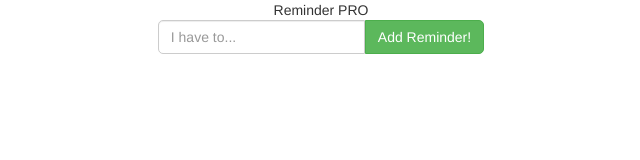
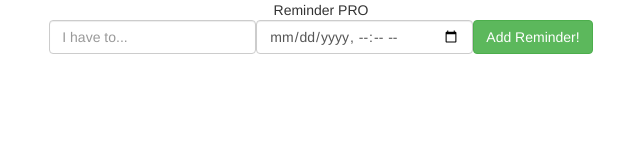
Before and after one commit to zyzmoz/reminder-pro, a React app: page / in a window 1280 px wide. Shown: the whole page, without its empty margins (319-959 px from the left). Built offline with nearby package versions, Linux system fonts and the light colour scheme.

Commit message:
Date added

```diff
--- a/package.json
+++ b/package.json
@@ -3,6 +3,7 @@
   "version": "0.1.0",
   "private": true,
   "dependencies": {
+    "moment": "^2.18.1",
     "react": "^15.6.1",
     "react-dom": "^15.6.1",
     "react-redux": "^5.0.6",
--- a/src/actions/index.js
+++ b/src/actions/index.js
@@ -1,9 +1,10 @@
 import { ADD_REMINDER, DELETE_REMINDER } from '../constants';
 
-export const addReminder = (text) => {
+export const addReminder = (text, dueDate) => {
     const action = {
         type: ADD_REMINDER,
-        text: text
+        text: text,
+        dueDate: dueDate
     }
     console.log('Action', action);
     return action;
--- a/src/components/App.css
+++ b/src/components/App.css
@@ -3,13 +3,13 @@ body {
     margin: 0 auto;
 }
 
-.form-control {
+/* .form-control {
     border-radius: 5px 0px 0px 5px;
 }
 
 .add {
     border-radius: 0px 5px 5px 0px;
-}
+} */
 
 .data {
     width: 80%;
--- a/src/components/App.js
+++ b/src/components/App.js
@@ -3,12 +3,15 @@ import './App.css';
 import { connect } from 'react-redux';
 import { bindActionCreators } from 'redux';
 import { addReminder, deleteReminder } from '../actions';
+//tool to manipulate dates
+import moment from 'moment';
 
 class App extends Component{
     constructor(props){
         super(props);
         this.state = {
-            text: ''
+            text: '',
+            dueDate: ''
         }
 
     }
@@ -16,7 +19,7 @@ class App extends Component{
     addReminder(){
         console.log('this', this);
         if (this.state.text !== '')
-          this.props.addReminder(this.state.text);
+          this.props.addReminder(this.state.text, this.state.dueDate);
         this.setState({text:''});
 
     }
@@ -35,6 +38,7 @@ class App extends Component{
                             <li className="list-group-item" key={reminder.id}>
                                 <div className="grouping">
                                     {reminder.text}
+                                    <div>{moment(new Date(reminder.dueDate)).fromNow()}</div>
                                     <button className="btn btn-danger" onClick={() => this.deleteReminder(reminder.id)}>Delete</button>
                                 </div>
 
@@ -61,6 +65,10 @@ class App extends Component{
                             onChange={e => this.setState({text: e.target.value})}
                             value={this.state.text}
                         />
+                        <input className="form-control"
+                               type="datetime-local"
+                               onChange={e => this.setState({dueDate: e.target.value})}
+                        />
                     </div>
                     <button type="button" className="btn btn-success add" onClick={() => this.addReminder()}>Add Reminder!</button>
                 </div>
--- a/src/reducers/index.js
+++ b/src/reducers/index.js
@@ -1,9 +1,12 @@
 import { ADD_REMINDER, DELETE_REMINDER } from '../constants';
 
 const reminder = (action) => {
+    //get data from action object and matching with those names
+    let { text, dueDate } = action;
     return {
-        text: action.text,
-        id: Math.random()
+        id: Math.random(),
+        text,
+        dueDate
     }
 }
 
@@ -17,6 +20,7 @@ const reminders = (state = [], action)  => {
     switch(action.type) {
         case ADD_REMINDER:
             reminders = [...state, reminder(action)];
+            localStorage.setItem('reminders', JSON.stringify(reminders));
             console.log('reminders state',reminders);
             return reminders;
         case DELETE_REMINDER:
```
